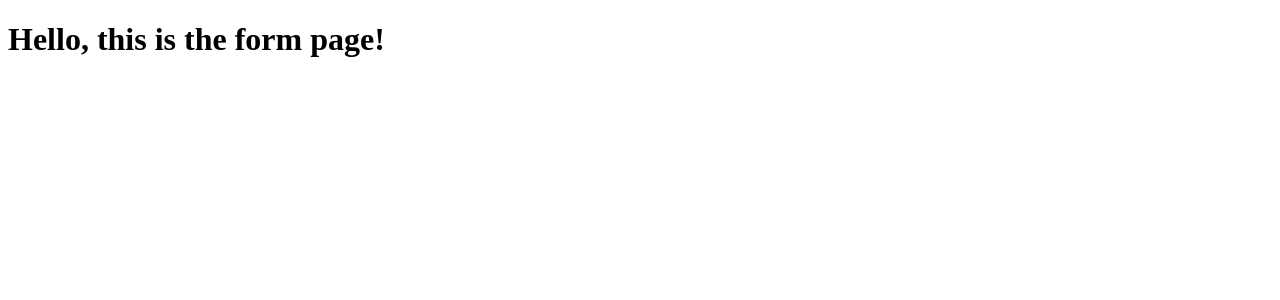
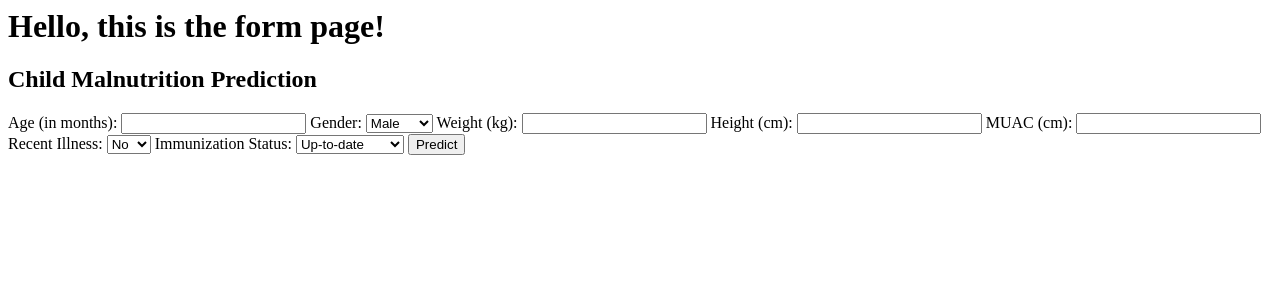
Before and after one commit to Melaniemweru/malnutrition-project, a Flask app: page / in a window 1280 px wide. Shown: the top 300 px of the page. Run offline with Flask 3, Linux system fonts and the light colour scheme; parts of the project's set-up code (start-up, migrations or seed data) failed here and were passed over.

Commit message:
Update form.html

```diff
--- a/templates/form.html
+++ b/templates/form.html
@@ -1,9 +1,43 @@
-<!DOCTYPE html>
-<html>
-<head>
-    <title>Test Page</title>
-</head>
-<body>
-    <h1>Hello, this is the form page!</h1>
-</body>
-</html>
+<h1>Hello, this is the form page!</h1>
+
+<h2>Child Malnutrition Prediction</h2>
+
+<form method="POST" action="/predict">
+    <label>Age (in months):</label>
+    <input type="number" name="age_months" required>
+
+    <label>Gender:</label>
+    <select name="gender" required>
+        <option value="male">Male</option>
+        <option value="female">Female</option>
+    </select>
+
+    <label>Weight (kg):</label>
+    <input type="number" step="0.01" name="weight_kg" required>
+
+    <label>Height (cm):</label>
+    <input type="number" step="0.1" name="height_cm" required>
+
+    <label>MUAC (cm):</label>
+    <input type="number" step="0.1" name="muac_cm" required>
+
+    <label>Recent Illness:</label>
+    <select name="recent_illness" required>
+        <option value="0">No</option>
+        <option value="1">Yes</option>
+    </select>
+
+    <label>Immunization Status:</label>
+    <select name="immunization_status" required>
+        <option value="up_to_date">Up-to-date</option>
+        <option value="not_up_to_date">Not up-to-date</option>
+    </select>
+
+    <button type="submit">Predict</button>
+</form>
+
+{% if prediction %}
+    <div class="result">
+        ✅ Prediction: {{ prediction }}
+    </div>
+{% endif %}
```
